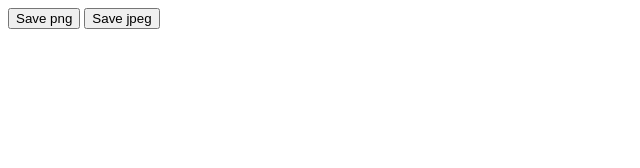
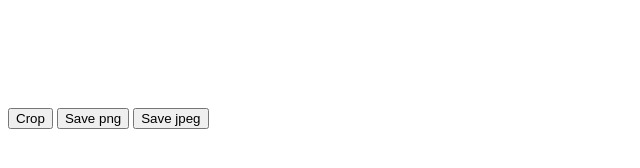
Before and after one commit to jugabee/tt-image-editor, a website built with webpack: page index.html in a window 1280 px wide. Shown: the whole page, without its empty margins (0-640 px from the left). Built offline with nearby package versions, Linux system fonts and the light colour scheme.

Commit message:
Add event system

```diff
--- a/index.html
+++ b/index.html
@@ -5,7 +5,7 @@
         <title>Hello World!</title>
     </head>
     <body>
-        <div id="editor-container"></div>
+        <div id="container"></div>
         <!-- Main -->
         <script src="./dist/bundle.js"></script>
     </body>
--- /dev/null
+++ b/src/event.ts
@@ -0,0 +1,37 @@
+export interface Event<T> {
+    data: T
+}
+
+export type Handler<T> = (evt: Event<T>) => void
+
+export class Dispatcher<T> {
+
+    events: Array<Handler<T>> = [];
+
+    constructor() {}
+
+    static createEventDispatcher<T>() {
+        return new Dispatcher<T>();
+    }
+
+    addListener(fn: Handler<T>) {
+        this.events.push(fn);
+    }
+
+    removeListener(fn: Handler<T>) {
+        var i = this.events.indexOf(fn);
+        if (i > -1) this.events.splice(i, 1);
+    }
+
+    removeAllListeners() {
+        this.events.splice(0, this.events.length);
+    }
+
+    emit(evt: Event<T>) {
+        if (this.events.length > 0) {
+            this.events.forEach((fn) => {
+                fn(evt);
+            });
+        }
+    }
+}
--- a/src/index.ts
+++ b/src/index.ts
@@ -1,8 +1,9 @@
 import { TTImageEditor } from "./tt-image-editor";
 
 function ready(): void {
-    let ttImg = new TTImageEditor();
-    ttImg.init();
+    const editor: DocumentFragment = new TTImageEditor().init();
+    const container: HTMLElement = document.getElementById("container");
+    container.appendChild(editor);
 }
 
 if (document.readyState !== "loading") {
--- a/src/toolbar.ts
+++ b/src/toolbar.ts
@@ -1,35 +1,57 @@
+import * as Events from "./event";
+
+export enum Tools {
+    Crop
+}
+
 export class Toolbar {
-    private canvas: HTMLCanvasElement;
-    private container: HTMLElement;
+    private fragment: DocumentFragment;
     private savePngBtn: HTMLElement;
     private saveJpegBtn: HTMLElement;
+    private cropBtn: HTMLElement;
+    activeTool: Tools | null = null;
+    onJpegSaved: Events.Dispatcher<boolean> = Events.Dispatcher.createEventDispatcher();
+    onPngSaved: Events.Dispatcher<boolean> = Events.Dispatcher.createEventDispatcher();
+    onCropToolActive: Events.Dispatcher<boolean> = Events.Dispatcher.createEventDispatcher();
 
-    init(): void {
-        this.container = document.getElementById("editor-container");
-        this.canvas = document.getElementById("editor") as HTMLCanvasElement;
+    init(): DocumentFragment {
         this.render();
-        this.savePngBtn = this.container.querySelector("#save-png-btn") as HTMLElement;
-        this.saveJpegBtn = this.container.querySelector("#save-jpeg-btn") as HTMLElement;
-        this.bindEvents();
+        this.savePngBtn = this.fragment.querySelector("#save-png-btn") as HTMLElement;
+        this.saveJpegBtn = this.fragment.querySelector("#save-jpeg-btn") as HTMLElement;
+        this.cropBtn = this.fragment.querySelector("#crop-btn") as HTMLElement;
+        this.addListeners();
+
+        return this.fragment;
     }
 
     private render(): void {
         const element: HTMLElement = document.createElement("div");
-        element.innerHTML = `<button id="save-png-btn">Save png</button>
+        this.fragment = document.createDocumentFragment();
+        element.id = "tt-image-editor-toolbar";
+        element.innerHTML = `<button id="crop-btn">Crop</button>
+                             <button id="save-png-btn">Save png</button>
                              <button id="save-jpeg-btn">Save jpeg</button>`;
-        this.container.insertBefore(element, this.container.firstChild);
+        this.fragment.appendChild(element);
     }
 
-    private bindEvents(): void {
+    private addListeners(): void {
         this.savePngBtn.addEventListener("click", (evt) => this.handleSavePngBtn(evt));
         this.saveJpegBtn.addEventListener("click", (evt) => this.handleSaveJpegBtn(evt));
+        this.cropBtn.addEventListener("click", (evt) => this.handleCropBtn(evt));
+    }
+
+    private handleCropBtn(evt): void {
+        this.activeTool = Tools.Crop;
+        this.cropBtn.classList.add("active");
+        this.onCropToolActive.emit({ data: true });
     }
 
     private handleSavePngBtn(evt): void {
-        console.log(this.canvas.toDataURL());
+        this.onPngSaved.emit({ data: true });
     }
 
     private handleSaveJpegBtn(evt): void {
-        console.log(this.canvas.toDataURL("image/jpeg", 1.0))
+        // this.canvas.toDataURL("image/jpeg", 1.0)
+        this.onJpegSaved.emit({ data: true });
     }
 }
--- a/src/tt-image-editor.ts
+++ b/src/tt-image-editor.ts
@@ -1,32 +1,60 @@
 import * as Util from "./util";
-import { Toolbar } from "./toolbar";
+import * as Events from "./event";
+import { Toolbar, Tools } from "./toolbar";
 
 export class TTImageEditor {
     private toolbar: Toolbar;
     private canvas: HTMLCanvasElement;
-    private container: HTMLElement;
+    private editor: HTMLElement;
+    private fragment: DocumentFragment;
+    private DEF_EDITOR_ID: string = "tt-image-editor";
     private DEF_CANVAS_HEIGHT: number = 100;
     private DEF_CANVAS_WIDTH: number = 100;
 
-    init(): void {
-        this.container = document.getElementById("editor-container");
+    // TODO init returning doc frag seems unintuitive
+    init(): DocumentFragment {
+        this.toolbar = new Toolbar();
         this.render();
-        this.bindEvents();
-        // Initialize the UI controls
-        this.toolbar = new Toolbar();
-        this.toolbar.init();
+        this.addListeners();
+
+        return this.fragment;
     }
 
     private render() {
-        const element: HTMLElement = document.createElement("div");
-        const html: string = `<canvas id="editor" height="${this.DEF_CANVAS_HEIGHT}", width="${this.DEF_CANVAS_WIDTH}"></canvas>`;
-        element.innerHTML = html;
-        this.container.appendChild(element);
-        this.canvas = document.getElementById("editor") as HTMLCanvasElement;
+        this.fragment = document.createDocumentFragment();
+        this.editor = document.createElement("div");
+        this.editor.id = this.DEF_EDITOR_ID;
+        const html: string =
+            `<canvas
+                id="tt-image-editor-canvas"
+                height="${this.DEF_CANVAS_HEIGHT}",
+                width="${this.DEF_CANVAS_WIDTH}">
+            </canvas>`;
+        this.editor.innerHTML = html;
+        // Initialize the UI controls
+        this.editor.appendChild(this.toolbar.init());
+        this.fragment.appendChild(this.editor);
+        this.canvas = this.fragment.querySelector("#tt-image-editor-canvas") as HTMLCanvasElement;
     }
 
-    private bindEvents() {
-        this.container.addEventListener("paste", (evt) => this.handlePaste(evt as ClipboardEvent));
+    private addListeners() {
+        this.editor.addEventListener("paste", (evt) => this.handlePaste(evt as ClipboardEvent));
+        this.toolbar.onCropToolActive.addListener( (evt) => this.handleCropToolActive(evt));
+        this.toolbar.onPngSaved.addListener( (evt) => this.handlePngSaved(evt))
+        this.toolbar.onJpegSaved.addListener( (evt) => this.handleJpegSaved(evt))
+    }
+
+    private handleCropToolActive(evt) {
+        console.log(evt.data);
+        this.canvas.style.cursor = "crosshair";
+    }
+
+    private handlePngSaved(evt) {
+        console.log(evt.data);
+    }
+
+    private handleJpegSaved(evt) {
+        console.log(evt.data);
     }
 
     private handlePaste(evt) {
```
